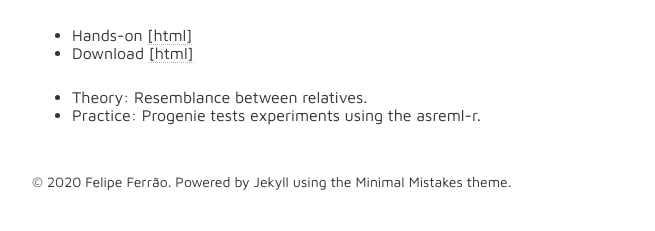
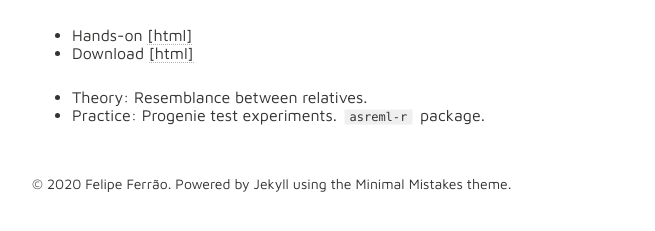
Before and after one commit to lfelipe-ferrao/lfelipe-ferrao.github.io, a Jekyll site: the page built from class/quantGenetic/index.md, in a window 1280 px wide and 900 px high, scrolled down 2116 px. Shown: the part 660-891 px from the top of the window, without its empty margins (288-943 px from the left). Built offline with Jekyll 4.4.1, drawn with Linux system fonts in a browser that asks for light colours; nearby versions of some CDN libraries; our own code applies the rules of GitHub Pages for plain Markdown files.

Commit message:
Update index.md

```diff
--- a/class/quantGenetic/index.md
+++ b/class/quantGenetic/index.md
@@ -111,4 +111,4 @@ It is an attempt to organize and make available to any student the class notes u
 - Download [[html]](https://minhaskamal.github.io/DownGit/#/home?url=https://github.com/lfelipe-ferrao/lfelipe-ferrao.github.io/blob/master/class/quantGenetic/week7.html)
 
 - Theory: Resemblance between relatives.
-- Practice: Progenie tests experiments using the asreml-r.
+- Practice:  Progenie test experiments. `asreml-r` package.
```
